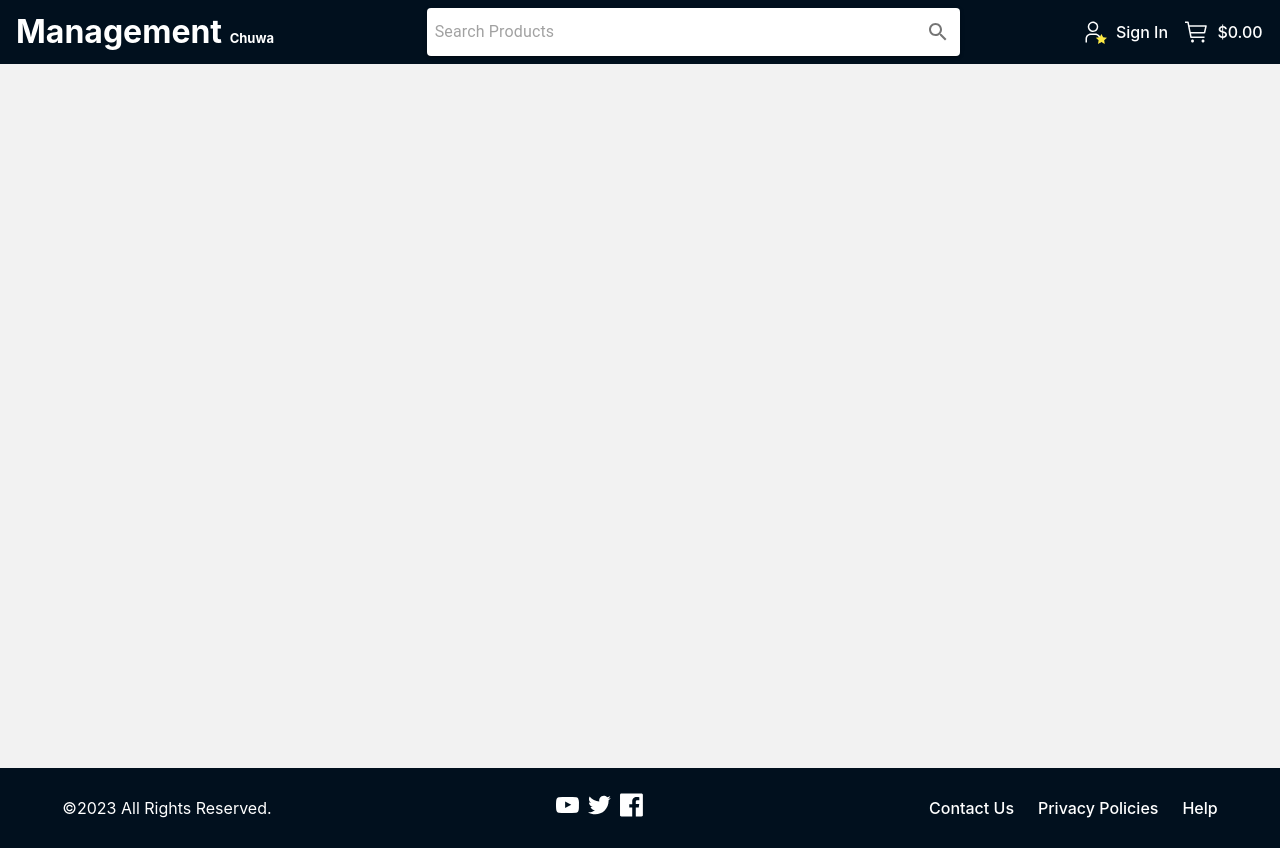
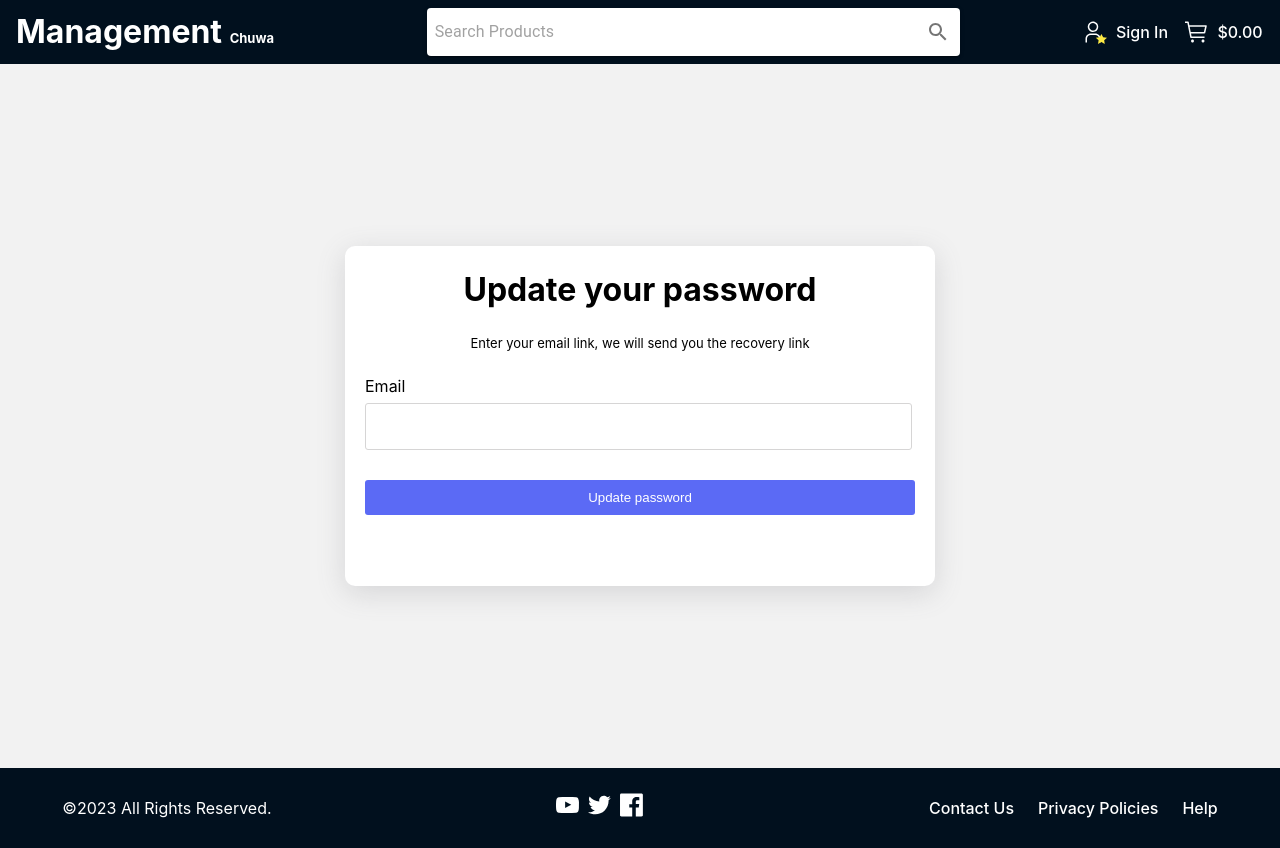
Before and after one commit to smudgebaby/Project1, a React (Vite) app in the folder product management system/: page /resetpassword in a window 1280 px wide. Built offline with nearby package versions, Linux system fonts and the light colour scheme.

Commit message:
upload resetpassword page and confirmation page

```diff
--- a/product management system/src/App.jsx
+++ b/product management system/src/App.jsx
@@ -2,6 +2,8 @@ import './App.css'
 import { BrowserRouter as Router, Routes, Route } from 'react-router-dom'
 import SignIn from './Pages/SignIn/SignIn.jsx'
 import SignUp from './Pages/SignUp/SignUp.jsx'
+import ResetPassword from './Pages/ResetPassword/ResetPassword.jsx'
+import Confirmation from './Pages/Confirmation/Confirmation.jsx'
 import Header from './Components/Header.jsx';
 import Footer from './Components/Footer.jsx';
 import Products from './Pages/Products/Products.jsx';
@@ -60,6 +62,8 @@ function App() {
         <Routes>
           <Route path='/signin' element={<SignIn />} />
           <Route path='/signup' element={<SignUp />} />
+          <Route path='/resetpassword' element={<ResetPassword />} />
+          <Route path='/confirmation' element={<Confirmation />} />
           <Route path='/create' element={<CreateProduct />} />
           <Route path='/products' element={<Products />} />
           <Route path='/detail' element={<ProductDetail />} />
--- /dev/null
+++ b/product management system/src/Pages/Confirmation/Confirmation.css
@@ -0,0 +1,38 @@
+.confirmation-container {
+    display: flex;
+    justify-content: center;
+    align-items: center;
+  }
+
+.confirmation {
+  display: flex;
+  flex-direction: column;
+  justify-items: center;
+  justify-content: center;
+  width: 50vw;
+  min-height: 400px;
+  min-width: 300px;
+  max-width: 600px;
+  border-radius: 10px;
+  background-color: white;
+  box-shadow: rgba(100, 100, 111, 0.2) 0px 7px 29px 0px;
+  padding: 20px;
+  margin: auto;
+  text-align: center;
+}
+
+.confirmation svg {
+  margin: 0 auto;
+}
+
+.confirmation .description {
+  font-size: medium;
+  margin: 20px 5rem 20px;
+  font-weight: 750;
+}
+
+@media (max-width: 800px) {
+  .confirmation .description {
+    margin: 20px 2rem 20px;
+  }
+}
--- /dev/null
+++ b/product management system/src/Pages/Confirmation/Confirmation.jsx
@@ -0,0 +1,17 @@
+import './Confirmation.css'
+import ForwardToInboxIcon from '@mui/icons-material/ForwardToInbox';
+
+function Confirmation() {
+  return (
+    <>
+      <div className='confirmation-container'>
+        <div className="confirmation">
+          <ForwardToInboxIcon style={{ color: '#5b6af5', fontSize: 55 }} />
+          <p className='description'>We have sent the update password link to your email, please check that!</p>
+        </div>
+      </div>
+    </>
+  )
+}
+
+export default Confirmation
--- /dev/null
+++ b/product management system/src/Pages/ResetPassword/ResetPassword.css
@@ -0,0 +1,65 @@
+.reset-password-container {
+    display: flex;
+    justify-content: center;
+    align-items: center;
+  }
+
+.reset-password-form-container {
+  display: flex;
+  flex-direction: column;
+  justify-items: center;
+  width: 50vw;
+  min-height: 300px;
+  min-width: 300px;
+  max-width: 550px;
+  border-radius: 10px;
+  background-color: white;
+  box-shadow: rgba(100, 100, 111, 0.2) 0px 7px 29px 0px;
+  padding: 20px;
+  margin: 0 auto;
+}
+
+.reset-password-form-container h1{
+  text-align: center;
+}
+
+.reset-password-form-container .description {
+  font-size: small;
+  margin: 20px auto 20px;
+}
+
+.reset-password-form-container label {
+  display: block;
+  margin-bottom: 5px;
+}
+
+.reset-password-form-container input {
+  width: calc(100% - 35px);
+  border: 1px solid #d6d5d5;
+  border-radius: 3px;
+  padding: 15px;
+  margin-bottom: 15px;
+}
+
+
+.reset-password-form-container .reset-password-button {
+  background-color: #5b6af5;
+  color: white;
+  border: none;
+  width: 100%;
+  border-radius: 3px;
+  padding: 10px;
+  margin-top: 15px;
+}
+
+
+
+@media (max-width: 800px) {
+  .reset-password-form-container h1{
+    font-size: x-large;
+  }
+
+  .reset-password-form-container .description {
+      font-size:x-small;
+  }
+}
--- /dev/null
+++ b/product management system/src/Pages/ResetPassword/ResetPassword.jsx
@@ -0,0 +1,36 @@
+import { useState } from 'react'
+import { useNavigate } from 'react-router-dom';
+import './ResetPassword.css'
+
+function ResetPassword() {
+  const [email, setEmail] = useState('');
+  let navigate = useNavigate();
+
+  const handleSubmit = () => {
+    navigate('/confirmation')
+  }
+
+  return (
+    <>
+      <div className='reset-password-container'>
+        <div className="reset-password-form-container">
+          <h1>Update your password</h1>
+          <p className='description'>Enter your email link, we will send you the recovery link</p>
+          <form onSubmit={handleSubmit}>
+            <label>Email</label>
+            <input
+              type="email"
+              id="email"
+              onChange={e => setEmail(e.target.value)}
+              required>
+            </input>
+
+            <button type='submit' className='reset-password-button'>Update password</button>
+          </form>
+        </div>
+      </div>
+    </>
+  )
+}
+
+export default ResetPassword
--- a/product management system/src/Pages/SignIn/SignIn.css
+++ b/product management system/src/Pages/SignIn/SignIn.css
@@ -10,7 +10,7 @@
   flex-direction: column;
   justify-items: center;
   width: 50vw;
-  min-height: 430px;
+  min-height: 400px;
   min-width: 300px;
   max-width: 600px;
   border-radius: 10px;
@@ -22,6 +22,7 @@
 
 .sign-in-form-container h1{
   text-align: center;
+  margin-bottom: 20px;
 }
 
 .sign-in-form-container label {
@@ -81,6 +82,10 @@ a {
   margin: 10px 0 10px;
 }
 
+.additional-links p {
+  margin-top: 1em;
+}
+
 .additional-links .reset-password{
   margin: 1em 0 1em auto;
 }
--- a/product management system/src/Pages/SignIn/SignIn.jsx
+++ b/product management system/src/Pages/SignIn/SignIn.jsx
@@ -58,7 +58,7 @@ function SignIn() {
 
           <div className='additional-links'>
             <p>Don&apos;t have an account? <Link to='/signup'>Sign up</Link></p>
-            <a className='reset-password'>Forgot password?</a>
+            <Link to='/resetpassword' className='reset-password'>Forgot password?</Link>
           </div>
         </div>
       </div>
--- a/product management system/src/Pages/SignUp/SignUp.css
+++ b/product management system/src/Pages/SignUp/SignUp.css
@@ -10,7 +10,7 @@
   flex-direction: column;
   justify-items: center;
   width: 50vw;
-  min-height: 430px;
+  min-height: 400px;
   min-width: 300px;
   max-width: 600px;
   border-radius: 10px;
@@ -22,6 +22,7 @@
 
 .sign-up-form-container h1{
   text-align: center;
+  margin-bottom: 20px;
 }
 
 .sign-up-form-container label {
```
